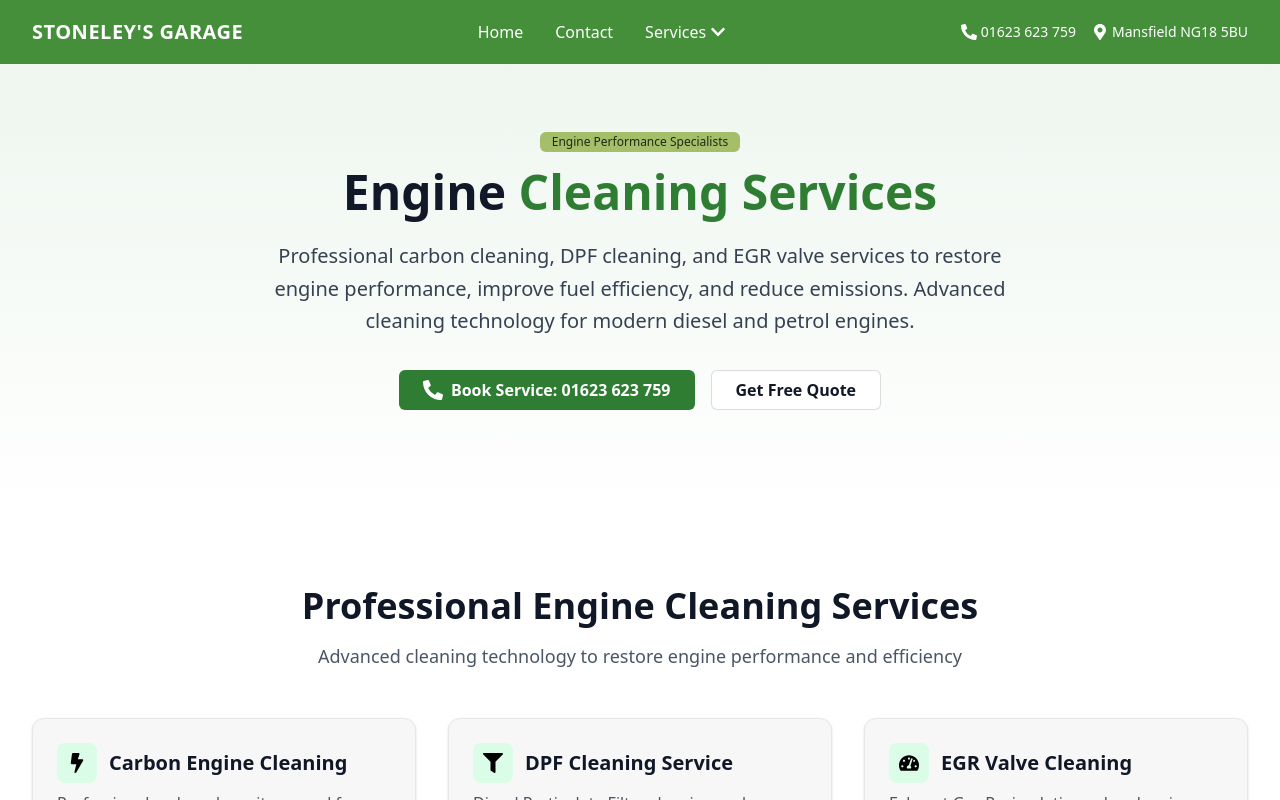
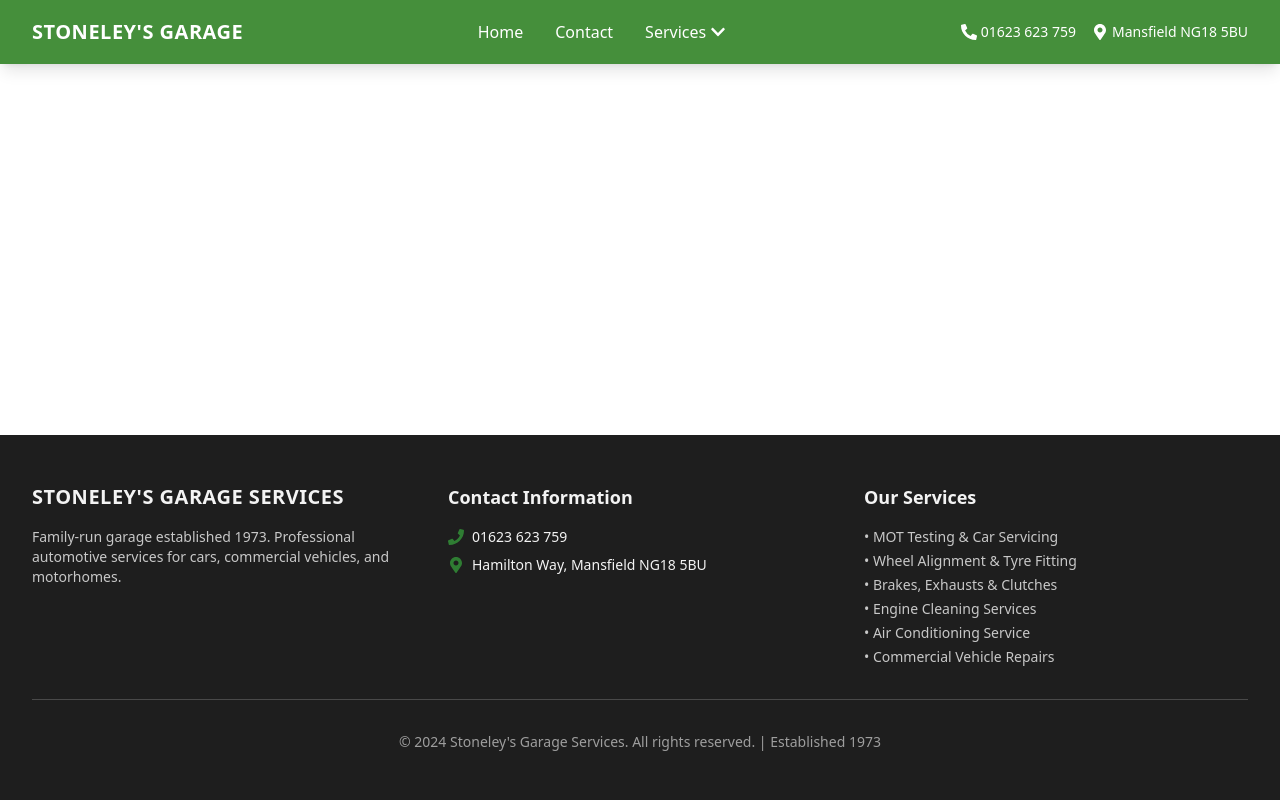
Before and after one commit to shandiru/stonelys, a React (Vite) app: page /services/cleaning in a window 1280 px wide. Shown: the top 800 px of the page. Built offline with nearby package versions, Linux system fonts and the light colour scheme.

Commit message:
Update CleaningPage.jsx

```diff
--- a/src/Page/CleaningPage.jsx
+++ b/src/Page/CleaningPage.jsx
@@ -14,7 +14,7 @@
     <div>
 
 
-          <section >
+{/*           <section >
           <EngineCleaningHero/>
          </section>
 
@@ -37,7 +37,7 @@
            <section >
           <EmergencyCTA/>
          </section>
-
+ */}
 
 
 
```
